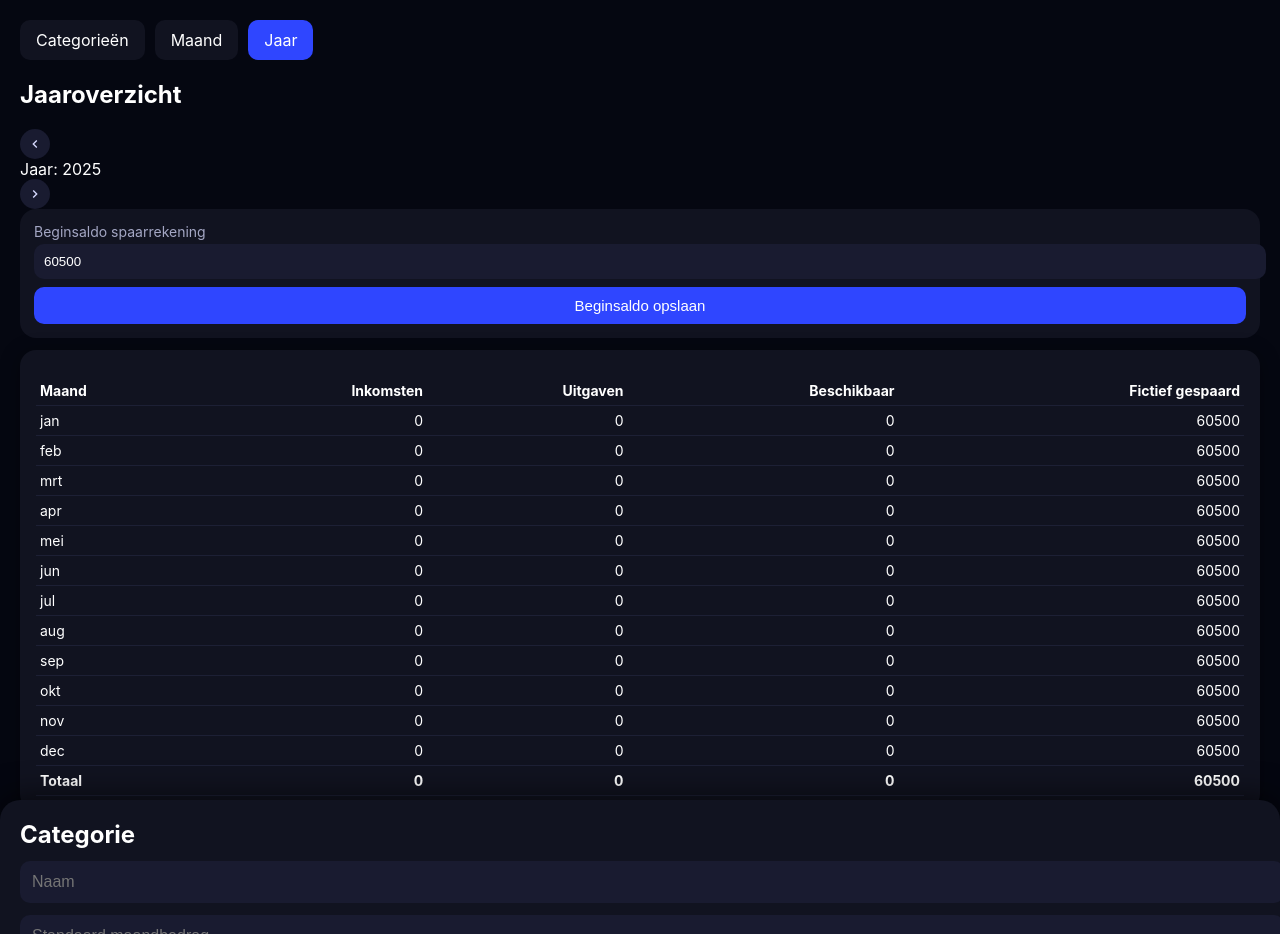
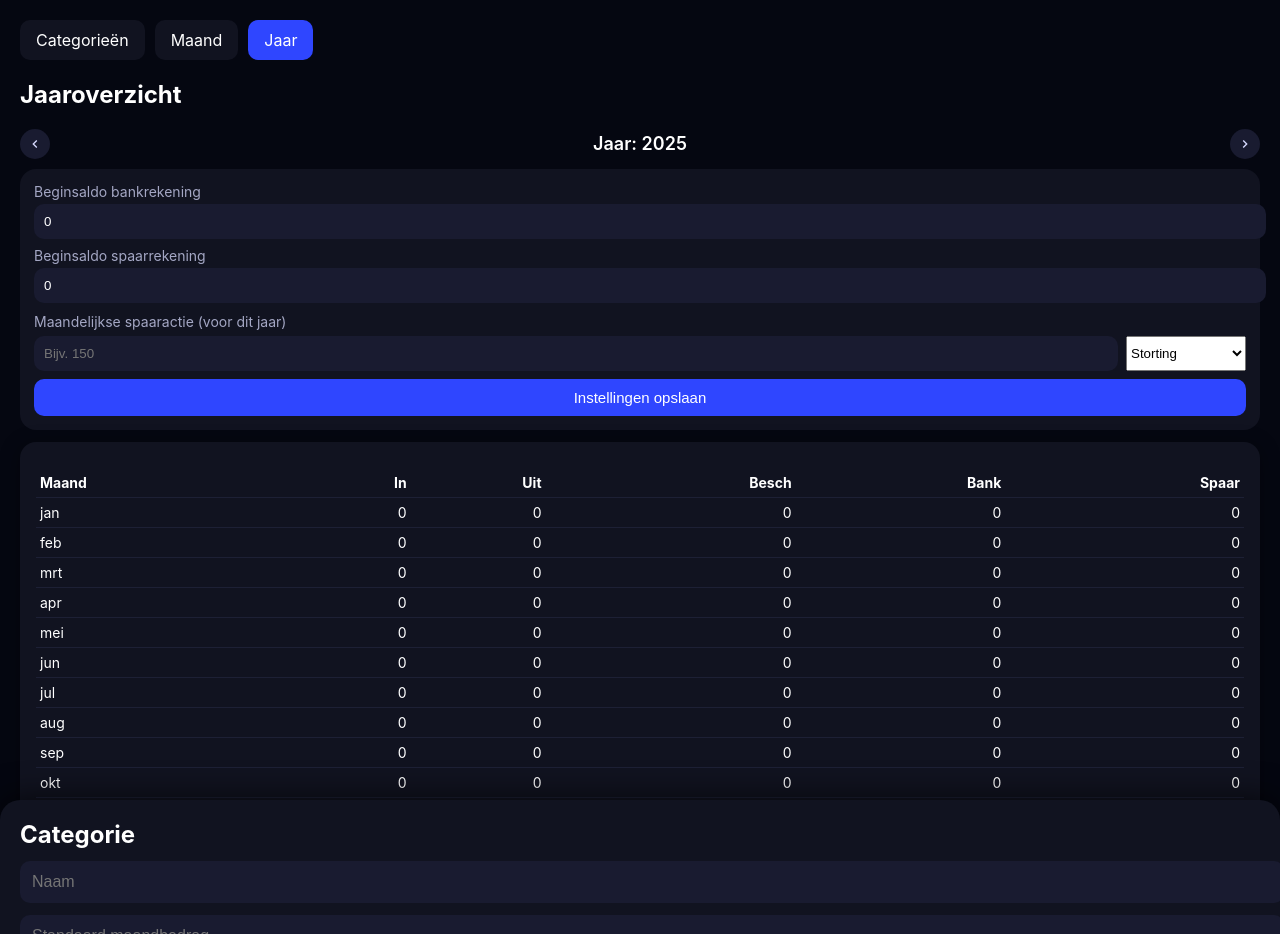
Before and after one commit to mjgvanewijk-cloud/inkomsten-uitgaven-app, a plain HTML site: page index.html in a window 1280 px wide. Both pictures are taken after a click on the element "Jaar". Before the commit the page ends 842 px from the top, so only its background shows below. Drawn offline with Linux system fonts and the light colour scheme.

Commit message:
Add files via upload

```diff
--- a/index.html
+++ b/index.html
@@ -228,9 +228,6 @@
     color:#fff;
   }
   .settings-card button {
-
-  .year-nav { display:flex; align-items:center; justify-content:space-between; margin:10px 0; }
-  .year-title { font-size:18px; font-weight:600; }
   margin-top:8px;
   width:100%;
   border:none;
@@ -241,6 +238,19 @@
   font-size:15px;
   cursor:pointer;
 }
+
+.year-nav {
+  display:flex;
+  align-items:center;
+  justify-content:space-between;
+  margin:10px 0;
+}
+
+.year-title {
+  font-size:18px;
+  font-weight:600;
+}
+
 </style>
 </head>
 <body>
@@ -300,19 +310,37 @@
     <button id="nextYearBtn" class="icon-btn"><svg viewBox="0 0 24 24"><path d="M8.59 16.59 10 18l6-6-6-6-1.41 1.41L13.17 12z"/></svg></button>
   </div>
     <div class="settings-card">
-    <label for="startingSavingsInput">Beginsaldo spaarrekening</label>
-    <input id="startingSavingsInput" placeholder="Bijv. 60500">
-    <button id="saveSettingsBtn">Beginsaldo opslaan</button>
+  <label for="startingBankInput">Beginsaldo bankrekening</label>
+  <input id="startingBankInput" placeholder="Bijv. 1200">
+
+  <label for="startingSavingsInput" style="margin-top:8px; display:block;">Beginsaldo spaarrekening</label>
+  <input id="startingSavingsInput" placeholder="Bijv. 0">
+
+  <div style="margin-top:10px; font-size:14px; color:#a4a7c4;">
+    Maandelijkse spaaractie (voor dit jaar)
   </div>
+  <div style="display:flex; gap:8px; margin-top:6px;">
+    <input id="monthlySavingAmount" placeholder="Bijv. 150" style="flex:1;">
+    <select id="monthlySavingType" style="width:120px;">
+      <option value="deposit">Storting</option>
+      <option value="withdrawal">Opname</option>
+    </select>
+  </div>
+
+  <button id="saveSettingsBtn">Instellingen opslaan</button>
+</div>
+
+
   <div class="card">
     <table class="year-table">
   <thead>
     <tr>
       <th>Maand</th>
-          <th>Inkomsten</th>
-          <th>Uitgaven</th>
-          <th>Beschikbaar</th>
-          <th>Fictief gespaard</th>
+      <th>In</th>
+      <th>Uit</th>
+      <th>Besch</th>
+      <th>Bank</th>
+      <th>Spaar</th>
     </tr>
   </thead>
   <tbody id="yearBody"></tbody>
@@ -322,10 +350,13 @@
       <td id="yIncome"></td>
       <td id="yExpense"></td>
       <td id="yAvail"></td>
+      <td id="yBankEnd"></td>
       <td id="yFictive"></td>
     </tr>
   </tfoot>
 </table>
+
+
   </div>
 </div>
 
@@ -705,147 +736,331 @@
     if(mStr.length===1) mStr="0"+mStr;
     var mKey = year + "-" + mStr;
 
-    var cats=loadCats();
-    var md=loadMonthData();
-    var s=loadSavings();
+    var cats = loadCats();
+    var md   = loadMonthData();
+    var s    = loadSavings();
+    var settings = loadSettings();
+    if(!settings.yearMonthlySaving){ settings.yearMonthlySaving = {}; }
 
-    var income=0,expense=0;
+    var income = 0, expense = 0;
     var overrides = md[mKey] || {};
-    cats.forEach(function(c,idx){
+    cats.forEach(function(c, idx){
       var valStr = overrides[idx]!=null ? overrides[idx] : (c.amount||"0");
-      var num=parseFloat(valStr);
-      if(isNaN(num)) num=0;
-      if(c.type==="income") income+=num;
-      else expense+=num;
+      var num = parseFloat(valStr);
+      if(isNaN(num)) num = 0;
+      if(c.type==="income") income += num;
+      else expense += num;
     });
 
-    var deposits=0, withdrawals=0;
-    var arr=s[mKey] || [];
+    // Handmatige spaaracties
+    var deposits = 0, withdrawals = 0;
+    var arr = s[mKey] || [];
     arr.forEach(function(a){
-      var n=parseFloat(a.amount);
-      if(isNaN(n)) n=0;
-      if(a.type==="deposit") deposits+=n;
-      else if(a.type==="withdrawal") withdrawals+=n;
+      var n = parseFloat(a.amount);
+      if(isNaN(n)) n = 0;
+      if(a.type==="deposit") deposits += n;
+      else if(a.type==="withdrawal") withdrawals += n;
     });
 
+        // v74: maandelijkse standaard spaaractie
+    // Alleen als de maand NIET "afgesloten" is (dus geen handmatige overrides/savings)
+    var yearlyDef = settings.yearMonthlySaving[year];
+    var closed = isMonthClosed(year, monthIdx);
+    if(!closed && yearlyDef && yearlyDef.amount){
+      var defAmount = Number(yearlyDef.amount) || 0;
+      if(defAmount > 0){
+        if(yearlyDef.type === "withdrawal"){
+          withdrawals += defAmount;
+        } else {
+          // default = storting
+          deposits += defAmount;
+        }
+      }
+    }
+
+
+    // Beschikbaar blijft hier zoals in v71: na spaaracties
     var available = income - expense - deposits + withdrawals;
 
     return {
-      income:income,
-      expense:expense,
-      available:available,
-      deposits:deposits,
-      withdrawals:withdrawals
+      income: income,
+      expense: expense,
+      available: available,
+      deposits: deposits,
+      withdrawals: withdrawals
     };
   }
 
 
+// v74: bepaal of een maand "afgesloten" is
+// Een maand is afgesloten als:
+// - er maand-overrides zijn OF
+// - er spaaracties zijn
+function isMonthClosed(year, monthIdx){
+  var mStr = String(monthIdx);
+  if(mStr.length === 1) mStr = "0" + mStr;
+  var key = year + "-" + mStr;
+
+  var md = loadMonthData();
+  var s  = loadSavings();
+
+  var hasOverrides = md[key] && Object.keys(md[key]).length > 0;
+  var hasSavings   = s[key] && s[key].length > 0;
+
+  return !!(hasOverrides || hasSavings);
+}
+
+
+// v74: bereken eindstand bank en spaarrekening voor een jaar
+function computeYearEndState(year){
+  var settings = loadSettings();
+  if(!settings.yearStarting){ settings.yearStarting = {}; }
+  if(!settings.yearBankStarting){ settings.yearBankStarting = {}; }
+  if(!settings.yearMonthlySaving){ settings.yearMonthlySaving = {}; }
+
+  // Spaar start
+  var baseSavingsStart = 0;
+  var start = (settings.yearStarting[year] != null)
+    ? Number(settings.yearStarting[year])
+    : baseSavingsStart;
+
+  // Bank start
+  var baseBankStart = 0;
+  var bank = (settings.yearBankStarting[year] != null)
+    ? Number(settings.yearBankStarting[year])
+    : baseBankStart;
+
+  var cumDep = 0;
+  var cumWdr = 0;
+
+  for(var m = 1; m <= 12; m++){
+    var t = computeMonthTotalsFor(year, m);
+    cumDep += t.deposits;
+    cumWdr += t.withdrawals;
+    bank   += t.available;
+  }
+
+  var spaarEind = start + cumDep - cumWdr;
+
+  return {
+    bankEnd: bank,
+    savingEnd: spaarEind
+  };
+}
+
+
+
   function renderYear(){
   var settings = loadSettings();
-    if(!settings.yearStarting){ settings.yearStarting = {}; }
-    var baseStart = Number(settings.startingSavings)||0;
-    var yearStarts = settings.yearStarting;
+  if(!settings.yearStarting){ settings.yearStarting = {}; }        // spaar
+  if(!settings.yearBankStarting){ settings.yearBankStarting = {}; } // bank
+  if(!settings.yearMonthlySaving){ settings.yearMonthlySaving = {}; }
+
   var year = currentYear;
 
-    // Bepaal vroegste relevante jaar (spaaracties of overrides)
-    var savingsAll = loadSavings();
-    var earliestYear = null;
-    for (var key in savingsAll) {
-      if (!savingsAll.hasOwnProperty(key)) continue;
-      var parts = key.split("-");
-      if (parts.length < 2) continue;
-      var yKey = parseInt(parts[0], 10);
-      if (!earliestYear || yKey < earliestYear) earliestYear = yKey;
-    }
-    for (var yKeyStr in yearStarts) {
-      if (!yearStarts.hasOwnProperty(yKeyStr)) continue;
-      var yKey2 = parseInt(yKeyStr, 10);
-      if (!earliestYear || yKey2 < earliestYear) earliestYear = yKey2;
-    }
-    if (!earliestYear || earliestYear > year) {
-      earliestYear = year;
-    }
-
-    // Bepaal beginsaldo van dit jaar
-    var start = baseStart;
-    for (var yWalk = earliestYear; yWalk <= year; yWalk++) {
-      if (yearStarts[yWalk]) {
-        start = Number(yearStarts[yWalk]) || 0;
-      }
-      if (yWalk === year) {
-        break; // start is nu het beginsaldo van dit jaar
-      }
-      for (var mWalk = 1; mWalk <= 12; mWalk++) {
-        var tPrev = computeMonthTotalsFor(yWalk, mWalk);
-        start += (tPrev.deposits - tPrev.withdrawals);
+  // Spaar: beginsaldo
+  var baseSavingsStart = 0;
+  var start;
+  if(settings.yearStarting[year] != null){
+    start = Number(settings.yearStarting[year]);
+  } else {
+    // v74: als er geen expliciet beginsaldo is,
+    // gebruik dan spaar-eind van vorig jaar (indien beschikbaar)
+    var prevYear = year - 1;
+    if(prevYear >= 1900){
+      var prevState = computeYearEndState(prevYear);
+      start = prevState.savingEnd || 0;
+    } else {
+      start = baseSavingsStart;
     }
   }
 
+  // Bank: beginsaldo
+  var baseBankStart = 0;
+  var bankStart;
+  if(settings.yearBankStarting[year] != null){
+    bankStart = Number(settings.yearBankStarting[year]);
+  } else {
+    // v74: als er geen expliciet beginsaldo is,
+    // gebruik dan bank-eind van vorig jaar (indien beschikbaar)
+    var prevYearB = year - 1;
+    if(prevYearB >= 1900){
+      var prevStateB = computeYearEndState(prevYearB);
+      bankStart = prevStateB.bankEnd || 0;
+    } else {
+      bankStart = baseBankStart;
+    }
+  }
+
+  // Titel
+  var yt = document.getElementById("yearTitle");
+  if(yt){ yt.textContent = "Jaar: " + year; }
+
+  // Invulvelden
   var startInput = document.getElementById("startingSavingsInput");
   if(startInput){ startInput.value = start; }
 
-    var yt = document.getElementById("yearTitle");
-    if(yt){ yt.textContent = "Jaar: " + year; }
+  var bankInput = document.getElementById("startingBankInput");
+  if(bankInput){ bankInput.value = bankStart; }
 
-    var body=document.getElementById("yearBody");
-    body.innerHTML="";
-    var totInc=0, totExp=0, totAvail=0;
-    var cumDep=0, cumWdr=0;
+  // Maandelijkse spaaractie invullen
+  var ym = settings.yearMonthlySaving[year] || null;
+  var msAmount = document.getElementById("monthlySavingAmount");
+  var msType   = document.getElementById("monthlySavingType");
 
-    for(var m=1;m<=12;m++){
-      var t=computeMonthTotalsFor(year,m);
-      totInc += t.income;
-      totExp += t.expense;
+  if(msAmount){
+    msAmount.value = ym && ym.amount != null ? ym.amount : "";
+  }
+  if(msType){
+    msType.value = ym && ym.type ? ym.type : "deposit";
+  }
+
+  // Tabel vullen
+  var body = document.getElementById("yearBody");
+  body.innerHTML = "";
+
+  var totInc  = 0;
+  var totExp  = 0;
+  var totAvail= 0;
+  var cumDep  = 0;
+  var cumWdr  = 0;
+
+  // v74: banksaldo door het jaar
+  var bank = bankStart;
+
+  for(var m = 1; m <= 12; m++){
+    var t = computeMonthTotalsFor(year, m);
+
+    totInc   += t.income;
+    totExp   += t.expense;
     totAvail += t.available;
-      cumDep += t.deposits;
-      cumWdr += t.withdrawals;
+    cumDep   += t.deposits;
+    cumWdr   += t.withdrawals;
 
+    // Spaarrekening (fictief gespaard)
     var fictive = start + cumDep - cumWdr;
 
-      var tr=document.createElement("tr");
-      var tdM=document.createElement("td");
-      tdM.textContent=monthName(m);
+    // Banksaldo eind van de maand
+    bank += t.available;
+
+    var tr = document.createElement("tr");
+
+    var tdM = document.createElement("td");
+    tdM.textContent = monthName(m);
     tr.appendChild(tdM);
 
-      var tdI=document.createElement("td");
-      tdI.textContent=t.income.toFixed(0);
+    var tdI = document.createElement("td");
+    tdI.textContent = t.income.toFixed(0);
     tr.appendChild(tdI);
 
-      var tdE=document.createElement("td");
-      tdE.textContent=t.expense.toFixed(0);
+    var tdE = document.createElement("td");
+    tdE.textContent = t.expense.toFixed(0);
     tr.appendChild(tdE);
 
-      var tdA=document.createElement("td");
-      tdA.textContent=t.available.toFixed(0);
+    var tdA = document.createElement("td");
+    tdA.textContent = t.available.toFixed(0);
     tr.appendChild(tdA);
 
-      var tdF=document.createElement("td");
-      tdF.textContent=fictive.toFixed(0);
-      if(t.withdrawals>0) tdF.style.color='#ff4b4b';
-      else if(t.deposits>0) tdF.style.color='lightgreen';
+    var tdB = document.createElement("td");
+    tdB.textContent = bank.toFixed(0);
+    tr.appendChild(tdB);
+
+    var tdF = document.createElement("td");
+    tdF.textContent = fictive.toFixed(0);
+    if(t.withdrawals > 0)      tdF.style.color = '#ff4b4b';
+    else if(t.deposits > 0)    tdF.style.color = 'lightgreen';
     tr.appendChild(tdF);
 
     body.appendChild(tr);
   }
 
   var finalFictive = start + cumDep - cumWdr;
-    document.getElementById("yIncome").textContent = totInc.toFixed(0);
-    document.getElementById("yExpense").textContent = totExp.toFixed(0);
-    document.getElementById("yAvail").textContent = totAvail.toFixed(0);
-    document.getElementById("yFictive").textContent = finalFictive.toFixed(0);
+
+  var elInc  = document.getElementById("yIncome");
+  var elExp  = document.getElementById("yExpense");
+  var elAvail= document.getElementById("yAvail");
+  var elBank = document.getElementById("yBankEnd");
+  var elFict = document.getElementById("yFictive");
+
+  if(elInc)   elInc.textContent   = totInc.toFixed(0);
+  if(elExp)   elExp.textContent   = totExp.toFixed(0);
+  if(elAvail) elAvail.textContent = totAvail.toFixed(0);
+  if(elBank)  elBank.textContent  = bank.toFixed(0);
+  if(elFict)  elFict.textContent  = finalFictive.toFixed(0);
 }
 
 
-    document.getElementById("saveSettingsBtn").onclick=function(){
-    var val=document.getElementById("startingSavingsInput").value.trim();
-    var num=parseFloat(val.replace(",","."));
-    if(isNaN(num)){alert("Ongeldig bedrag");return;}
-    var s=loadSettings();
-    if(!s.yearStarting){ s.yearStarting = {}; }
-    s.yearStarting[currentYear] = num;
+
+   document.getElementById("saveSettingsBtn").onclick = function(){
+  var s = loadSettings();
+  if(!s.yearStarting){ s.yearStarting = {}; }        // spaar
+  if(!s.yearBankStarting){ s.yearBankStarting = {}; } // bank
+  if(!s.yearMonthlySaving){ s.yearMonthlySaving = {}; }
+
+  // Beginsaldo bankrekening
+  var bankEl = document.getElementById("startingBankInput");
+  if(bankEl){
+    var valBank = bankEl.value.trim();
+    if(valBank !== ""){
+      var numBank = parseFloat(valBank.replace(",", "."));
+      if(isNaN(numBank)){
+        alert("Ongeldig beginsaldo bankrekening");
+        return;
+      }
+      s.yearBankStarting[currentYear] = numBank;
+    } else {
+      // leeg laten = default 0
+      delete s.yearBankStarting[currentYear];
+    }
+  }
+
+  // Beginsaldo spaarrekening
+  var savEl = document.getElementById("startingSavingsInput");
+  if(savEl){
+    var valStart = savEl.value.trim();
+    if(valStart !== ""){
+      var numStart = parseFloat(valStart.replace(",", "."));
+      if(isNaN(numStart)){
+        alert("Ongeldig beginsaldo spaarrekening");
+        return;
+      }
+      s.yearStarting[currentYear] = numStart;
+    } else {
+      // leeg laten = default 0
+      delete s.yearStarting[currentYear];
+    }
+  }
+
+  // Maandelijkse spaaractie (v75 fix: 0 is toegestaan)
+var msAmountEl = document.getElementById("monthlySavingAmount");
+var msTypeEl   = document.getElementById("monthlySavingType");
+if(msAmountEl && msTypeEl){
+  var msVal = msAmountEl.value.trim();
+
+  if(msVal !== ""){
+    var msNum = parseFloat(msVal.replace(",", "."));
+    if(isNaN(msNum) || msNum < 0){
+      alert("Ongeldig bedrag voor maandelijkse spaaractie");
+      return;
+    }
+
+    // Als je 0 invult → gewoon opslaan (betekent: geen spaaractie)
+    s.yearMonthlySaving[currentYear] = {
+      amount: msNum,
+      type: msTypeEl.value === "withdrawal" ? "withdrawal" : "deposit"
+    };
+  } else {
+    // Leeg veld = volledig verwijderen / resetten
+    delete s.yearMonthlySaving[currentYear];
+  }
+}
+
+
   saveSettings(s);
   renderYear();
 };
+
+
 
 
   var prevYearBtn = document.getElementById("prevYearBtn");
```
Lines whose indentation alone changed are shown as unchanged.
